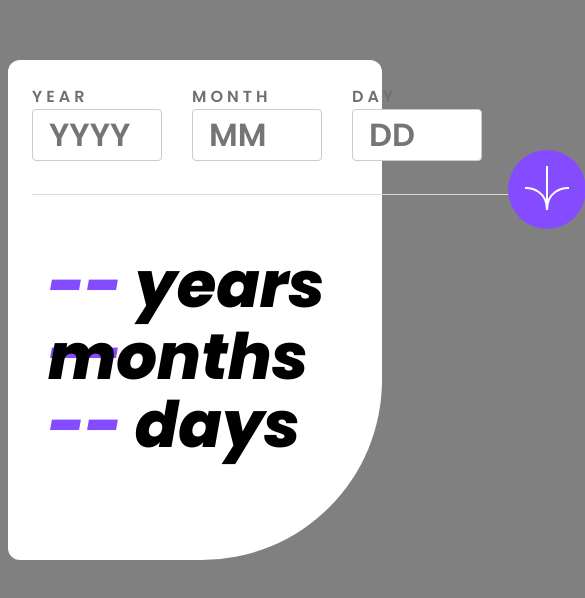
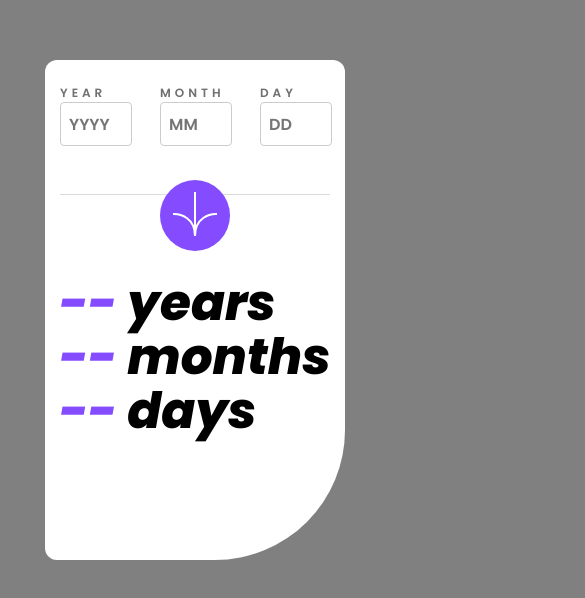
Before and after one commit to jpsalles21/age-calculator, a React (Vite) app: page / in a window 390 px wide. Shown: the part 120-718 px from the top of the page, 585 px wide, since content can reach past the window. Built offline with nearby package versions, Linux system fonts and the light colour scheme.

Commit message:
feat: add mobile design

```diff
--- a/src/components/AgeCalculator/styles.css
+++ b/src/components/AgeCalculator/styles.css
@@ -2,7 +2,7 @@
     background-color: white;
     width: 600px;
     height: 500px;
-    border-radius: 12px 12px 180px 12px;
+    border-radius: 12px 12px 130px 12px;
     display: flex;
     flex-direction: column;
 }
@@ -14,7 +14,7 @@
     border-bottom: 0.5px solid var(--light-grey);
     position: absolute;
     width: 500px;
-    margin: 1.5rem 1rem 1rem 1.5rem;
+    margin: 1.5rem 1rem 1rem 2rem;
 }
 
 .age-calculator__button {
@@ -35,3 +35,21 @@ button {
 button:hover {
     background-color: var(--off-black);
 }
+
+@media (max-width: 768px) {
+    .age-calculator__container {
+        align-items: center;
+        width: 300px;
+        height: 500px;
+    }
+    .age-calculator__inputs-container {
+        margin-left: 0;
+        margin-right: 0;
+        width: auto;
+    }
+    button {
+        left: 0;
+        top: 100px;
+        padding: 0.75rem;
+    }
+}
--- a/src/components/AgeCalculatorResult/styles.css
+++ b/src/components/AgeCalculatorResult/styles.css
@@ -1,4 +1,4 @@
-.age-calculator-result{
+.age-calculator-result {
     font-family: var(--font-family);
     font-weight: 800;
     font-size: 64px;
@@ -11,3 +11,11 @@
 .result-value {
     color: var(--purple)
 }
+
+@media (max-width: 768px) {
+    .age-calculator-result {
+        font-size: 50px;
+        margin-top: 5rem;
+        margin-left: 0;
+    }
+}
--- a/src/components/Input/styles.css
+++ b/src/components/Input/styles.css
@@ -36,3 +36,24 @@
 .input__label__error {
     color: red;
 }
+
+@media (max-width: 768px) {
+    .input__container input {
+        width: 60px;
+        padding-left: 0.5rem;
+        font-size: 16px;
+        height: 40px;
+    }
+
+    .input__container {
+        width: 70px;
+    }
+
+    .input__label {
+        font-size: 12px;
+    }
+
+    .error-message {
+        font-size: 0.60rem;
+    }
+}
```
